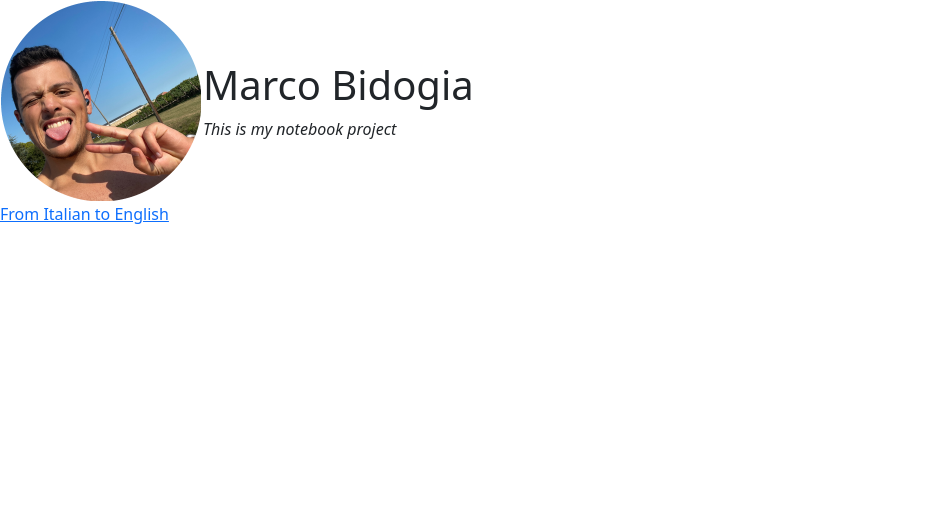
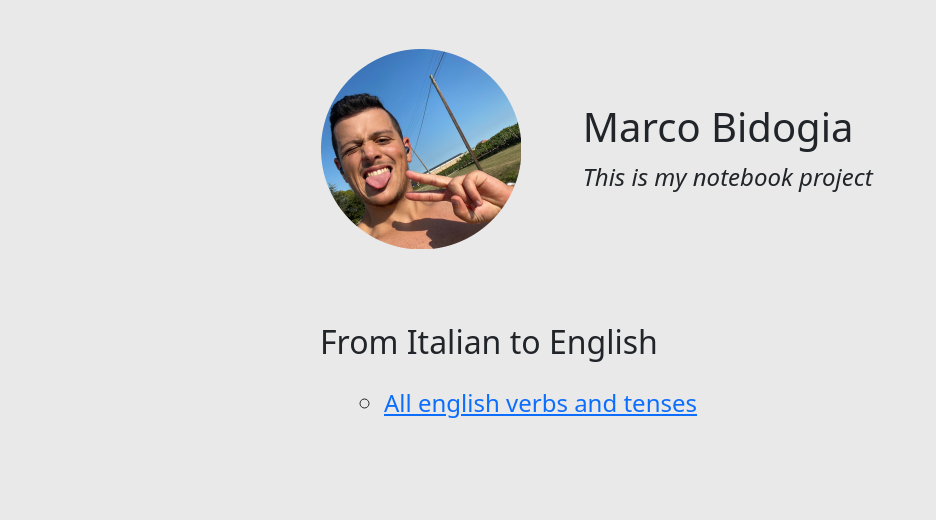
Before and after one commit to Bid098/My-Notebook, a plain HTML site: page index.html in a window 1280 px wide. Shown: the whole page, without its empty margins (0-936 px from the left). Drawn offline with nearby package versions, Linux system fonts and the light colour scheme.

Commit message:
new bootstrap

```diff
--- /dev/null
+++ b/css/reset.css
@@ -0,0 +1,21 @@
+body {
+  background-color: #e9e9e9;
+}
+
+p,
+a,
+li,
+em {
+  font-size: x-large;
+}
+
+
+.DivAllNoteContainer
+{
+    display: flex;
+    align-items: flex-start;
+    justify-content: flex-start;
+    flex-direction: column;
+    padding:20px;
+    width: 50vw;
+}
--- a/index.html
+++ b/index.html
@@ -5,14 +5,44 @@
     crossorigin="anonymous"></script>
 <link href="https://cdn.jsdelivr.net/npm/bootstrap@5.2.0-beta1/dist/css/bootstrap.min.css" rel="stylesheet"
     integrity="sha384-0evHe/X+R7YkIZDRvuzKMRqM+OrBnVFBL6DOitfPri4tjfHxaWutUpFmBp4vmVor" crossorigin="anonymous">
+<link href="css/reset.css" rel="stylesheet">
 
 <head>
     <meta charset="utf-8" />
     <title>Marco's notebook</title>
+    <style>
+
+        .mainContainer {
+            display: flex;
+            align-items: center;
+            justify-content: center;
+            flex-direction: column;
+            padding-top: 40px;
+            padding-bottom: 40px;
+            width: 98vw;
+        }
+
+        .ArgumentListContainer
+        {
+            display: flex;
+            align-items: flex-start;
+            justify-content: flex-start;
+            flex-direction: column;
+            padding-top: 40px;
+            padding-bottom: 40px;
+            width: 50vw;
+        }
+
+        .TableHeader
+        {
+            width: 50vw;
+        }
+    </style>
 </head>
 
-<body>
-    <table cellspacing="20">
+<body class="row justify-content-center overflow-x-hidden">
+    <div class="mainContainer">
+        <table class="mt-2 TableHeader" cellspacing="20">
             <tr>
                 <td><img width="200px" height="200px" src="images/avatar.png" alt="avatar"></img></td>
                 <td>
@@ -21,7 +51,19 @@
                 </td>
             </tr>
         </table>
-    <a href="FItaToEng/index.html">From Italian to English</a>
+
+        <hr>
+
+        <div class="ArgumentListContainer">
+            <h2>From Italian to English</h2>
+            <ul class="mt-3">
+                <ul>
+                    <li><a href="FItaToEng/All english verbs tense.html">All english verbs and tenses</a></li>
+                </ul>
+            </ul>
+        </div>
+    </div>
+
 </body>
 
 </html>
```
Also changed, not shown: FItaToEng/All english verbs tense.html (+21 -6 lines), FItaToEng/index.html (+1 -0 lines). Lines whose indentation alone changed are shown as unchanged.
